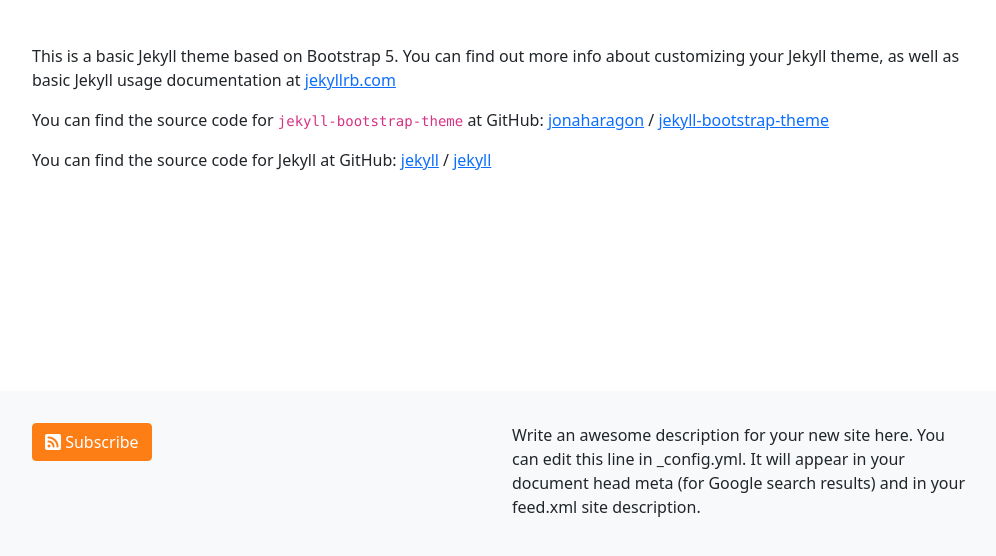
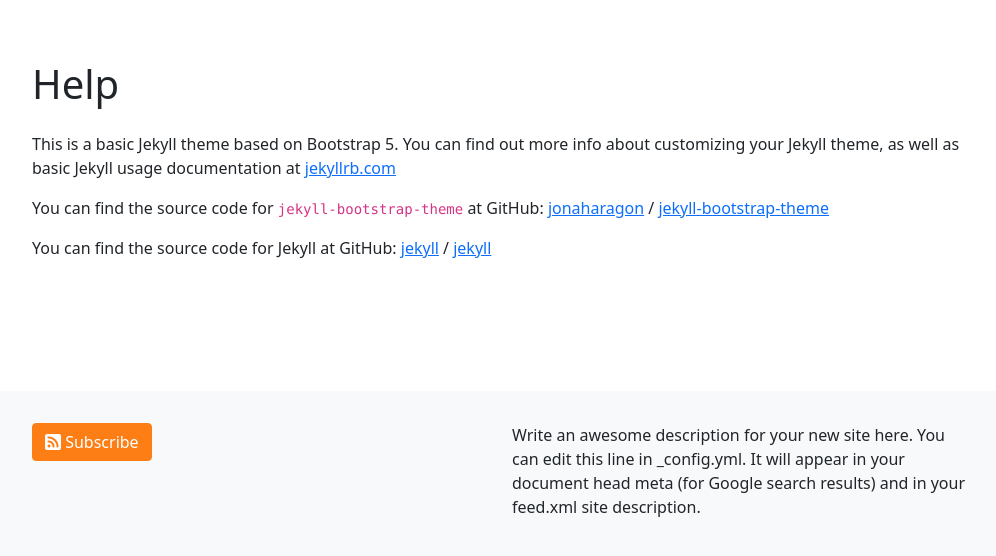
Before and after one commit to lliu1871/PhyEd, a Jekyll site: the page built from help.markdown, in a window 1280 px wide, cut to the strip 333-889 px from the top of the page. Shown: the whole strip, without its empty margins (140-1136 px from the left). Built offline with Jekyll 4.4.1, drawn with Linux system fonts in a browser that asks for light colours.

Commit message:
Update page.html

```diff
--- a/_layouts/page.html
+++ b/_layouts/page.html
@@ -3,7 +3,9 @@
 ---
 <article class="post">
 
-
+  <header class="post-header py-3">
+    <h1 class="post-title">{{ page.title | escape }}</h1>
+  </header>
 
   <div class="post-content">
     {{ content }}
```
